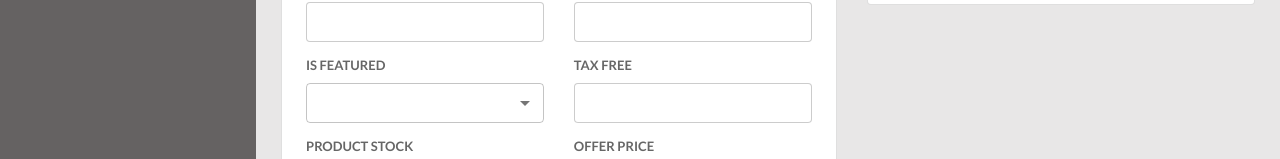
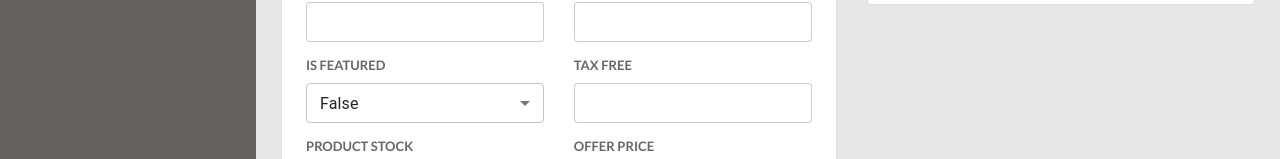
Before and after one commit to livescontactme/Fullstack-Ecommerce, a React (Create React App) app in the folder admin/: page /product/upload in a window 1280 px wide. Shown: the part 641-800 px from the top of the page. Built offline with nearby package versions, Linux system fonts and the light colour scheme; no server answers; a web font is replaced by a local one.

Commit message:
product upload function integrated

```diff
--- a/admin/src/pages/ProductUpload/index.js
+++ b/admin/src/pages/ProductUpload/index.js
@@ -158,9 +158,10 @@ const ProductUpload = () => {
     e.preventDefault();
     formFields.images = productimagesArr;
 
+    console.log(formFields);
+    postData('/api/products/create', formFields).then((res)=>{
 
-    postData('/api/products/create', formFields).then((res)=>{
-      context.AlertBox({
+      context.setAlertBox({
         open:true,
         msg:'the product is created',
         error:false
@@ -282,8 +283,8 @@ const ProductUpload = () => {
                             <MenuItem value="" >
                               <em>None</em>
                             </MenuItem>
-                            <MenuItem value={'True'}>Ture</MenuItem>
-                            <MenuItem value={'False'}>False</MenuItem>
+                            <MenuItem value={true}>Ture</MenuItem>
+                            <MenuItem value={false}>False</MenuItem>
 
                           </Select>
                         </div>
```
